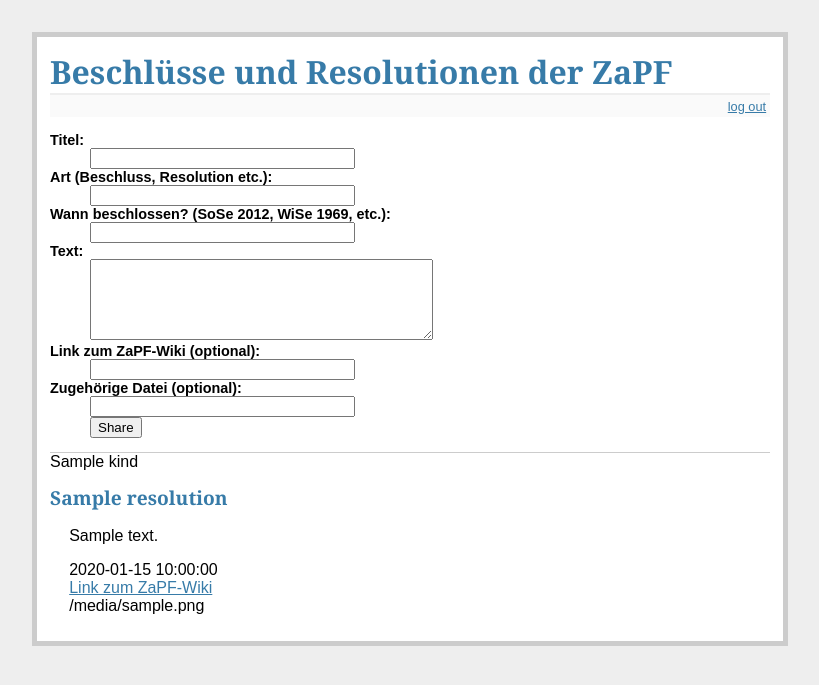
After one commit to ZaPF/ResolutionsDB, a Flask app: template templates/show_resolutions.html in a window 1280 px wide. The commit adds this page. Shown: the top 685 px of the page, without its empty margins (230-1049 px from the left). Run offline with Flask 2, Linux system fonts and the light colour scheme; the visitor is signed in with stand-in values (Sample User, id 1); the template is opened without the code that fills it: most values are stand-ins (such as "Sample title", 1, 10 or a date in 2020).

Commit message:
1. Versuch: Beschlüsse und Resolutionen der ZaPF

```diff
--- a/app.py
+++ b/app.py
@@ -2,6 +2,7 @@
 
 ## all the imports
 import sqlite3
+from datetime import datetime
 from flask import Flask, request, session, g, redirect, url_for, \
              abort, render_template, flash
 ## configuration
@@ -48,32 +49,38 @@
             error = 'Invalid password'
         else:
             session['logged_in'] = True
-            flash('You were logged in')
-            return redirect(url_for('show_entries'))
+            session['username'] = app.config['USERNAME']
+            flash('Log in erfolgreich.')
+            return redirect(url_for('show_resolutions'))
     return render_template('login.html', error=error)
 
 @app.route('/logout')
 def logout():
     session.pop('logged_in', None)
-    flash('You were logged out')
-    return redirect(url_for('show_entries'))
+    flash('Logout erfolgreich.')
+    return redirect(url_for('show_resolutions'))
 
 @app.route('/')
-def show_entries():
-    cur = g.db.execute('select title, text from entries order by id desc')
-    entries = [dict(title=row[0], text=row[1]) for row in
-    cur.fetchall()]
-    return render_template('show_entries.html', entries=entries)
+def show_resolutions():
+    cur = g.db.execute('SELECT title, text, kind, passed_on, wiki_url, related_file FROM resolutions ORDER BY passed_on DESC')
+    resolutions = [dict(title=row[0], text=row[1], kind=row[2],
+        passed_on=row[3], wiki_url=row[4], related_file=row[5])
+        for row in cur.fetchall()]
+    return render_template('show_resolutions.html', resolutions=resolutions)
 
 @app.route('/add', methods=['POST'])
-def add_entry():
+def add_resolution():
     if not session.get('logged_in'):
         abort(401)
-    g.db.execute('insert into entries (title, text) values (?, ?)',
-            [request.form['title'], request.form['text']])
+    g.db.execute('insert into resolutions (title, text, kind, passed_on, entered_by, entered_on, wiki_url, related_file) values (?, ?, ?, ?, ?, ?, ?, ?)', [
+                request.form['title'], request.form['text'], request.form['kind'],
+                request.form['passed_on'], session['username'],
+                datetime.now().isoformat(), request.form['wiki_url'],
+                request.form['related_file']
+                ] )
     g.db.commit()
-    flash('New entry was successfully posted')
-    return redirect(url_for('show_entries'))
+    flash('Neue(r) %s erfolgreich eingetragen.' % request.form['kind'])
+    return redirect(url_for('show_resolutions'))
 
 if __name__ == "__main__":
     app.run()
--- a/static/style.css
+++ b/static/style.css
@@ -1,18 +1,18 @@
-body            { font-family: sans-serif; background: #eee; }
-a, h1, h2       { color: #377BA8; }
-h1, h2          { font-family: 'Georgia', serif; margin: 0; }
-h1              { border-bottom: 2px solid #eee; }
-h2              { font-size: 1.2em; }
+body               { font-family: sans-serif; background: #eee; }
+a, h1, h2          { color: #377BA8; }
+h1, h2             { font-family: 'Georgia', serif; margin: 0; }
+h1                 { border-bottom: 2px solid #eee; }
+h2                 { font-size: 1.2em; }
 
-.page           { margin: 2em auto; width: 35em; border: 5px solid #ccc;
-                  padding: 0.8em; background: white; }
-.entries        { list-style: none; margin: 0; padding: 0; }
-.entries li     { margin: 0.8em 1.2em; }
-.entries li h2  { margin-left: -1em; }
-.add-entry      { font-size: 0.9em; border-bottom: 1px solid #ccc; }
-.add-entry dl   { font-weight: bold; }
-.metanav        { text-align: right; font-size: 0.8em; padding: 0.3em;
-                  margin-bottom: 1em; background: #fafafa; }
-.flash          { background: #CEE5F5; padding: 0.5em;
-                  border: 1px solid #AACBE2; }
-.error          { background: #F0D6D6; padding: 0.5em; }
+.page              { margin: 2em auto; width: 45em; border: 5px solid #ccc;
+                     padding: 0.8em; background: white; }
+.resolutions       { list-style: none; margin: 0; padding: 0; }
+.resolutions li    { margin: 0.8em 1.2em; }
+.resolutions li h2 { margin-left: -1em; }
+.add-resolution    { font-size: 0.9em; border-bottom: 1px solid #ccc; }
+.add-resolution dl { font-weight: bold; }
+.metanav           { text-align: right; font-size: 0.8em; padding: 0.3em;
+                     margin-bottom: 1em; background: #fafafa; }
+.flash             { background: #CEE5F5; padding: 0.5em;
+                     border: 1px solid #AACBE2; }
+.error             { background: #F0D6D6; padding: 0.5em; }
--- a/templates/layout.html
+++ b/templates/layout.html
@@ -1,8 +1,8 @@
 <!doctype html>
-<title>Flaskr</title>
+<title>Beschlüsse und Resolutionen</title>
 <link rel=stylesheet type=text/css href="{{ url_for('static', filename='style.css') }}">
 <div class=page>
-  <h1>Flaskr</h1>
+  <h1>Beschlüsse und Resolutionen der ZaPF</h1>
   <div class=metanav>
   {% if not session.logged_in %}
     <a href="{{ url_for('login') }}">log in</a>
--- /dev/null
+++ b/templates/show_resolutions.html
@@ -0,0 +1,36 @@
+{% extends "layout.html" %}
+{% block body %}
+  {% if session.logged_in %}
+    <form action="{{ url_for('add_resolution') }}" method=post class=add-resolution>
+      <dl>
+        <dt>Titel:
+        <dd><input type=text size=30 name=title>
+        <dt>Art (Beschluss, Resolution etc.):
+        <dd><input type=text size=30 name=kind>
+        <dt>Wann beschlossen? (SoSe 2012, WiSe 1969, etc.):
+        <dd><input type=text size=30 name=passed_on>
+        <dt>Text:
+        <dd><textarea name=text rows=5 cols=40></textarea>
+        <dt>Link zum ZaPF-Wiki (optional):
+        <dd><input type=text size=30 name=wiki_url>
+          <dt>Zugehörige Datei (optional):
+        <dd><input type=text size=30 name=related_file>
+        <dd><input type=submit value=Share>
+      </dl>
+    </form>
+  {% endif %}
+  <ul class=resolutions>
+  {% for resolution in resolutions %}
+    <div class=resolution>
+      <div class=kind>{{ resolution.kind }}</div>
+      <li><h2>{{ resolution.title }}</h2>
+      <p>{{ resolution.text|safe }}</p>
+      <div class=passed_on>{{ resolution.passed_on }}</div>
+      {% if resolution.wiki_url %}<div class=wiki_url><a href={{ resolution.wiki_url }}>Link zum ZaPF-Wiki</a></div>{% endif %}
+      {% if resolution.related_file %}<div class=related_file>{{ resolution.related_file }}</div>{% endif %}
+    </div>
+  {% else %}
+    <li><em>Unglaublich – noch keine Beschlüsse oder Resolutionen verabschiedet.</em>
+  {% endfor %}
+  </ul>
+{% endblock %}
```
Also changed, not shown: schema.sql (+9 -3 lines), templates/show_entries.html (deleted, +0 -21 lines).
